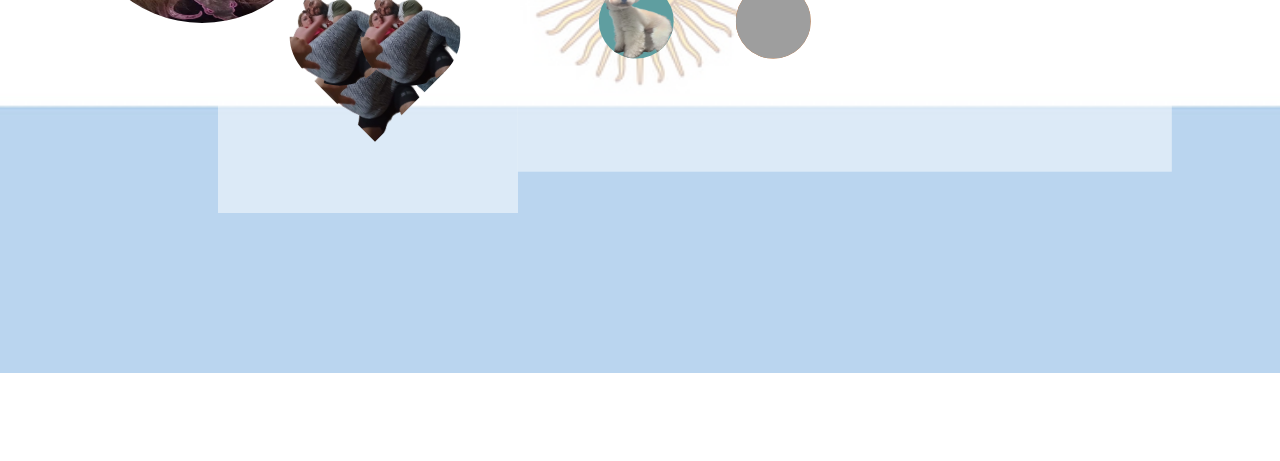
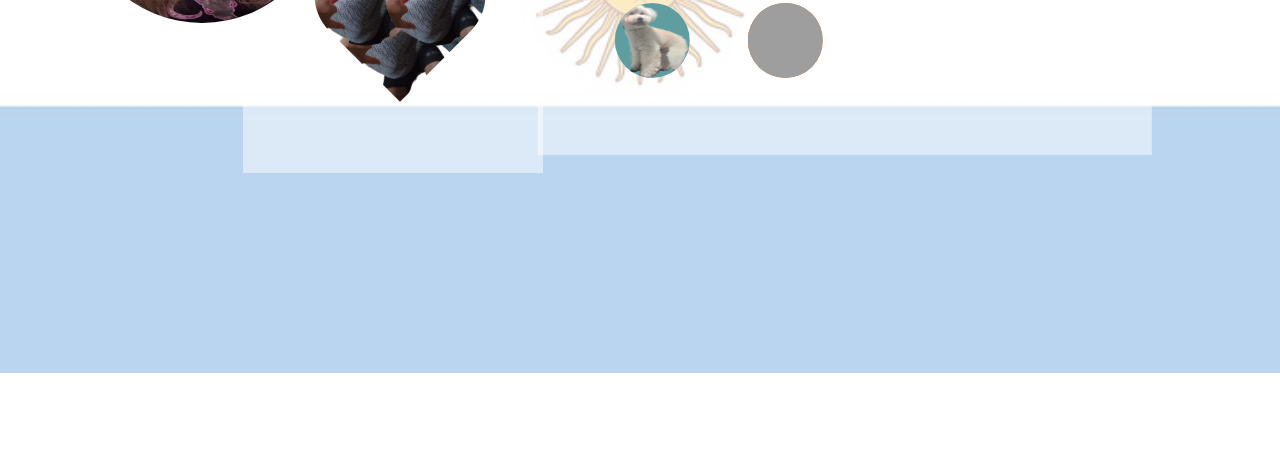
Before and after one commit to LuisCruzVega/Proyecto-final-de-la-fansite-de-mi-amiga-Silvia, a plain HTML site: page index.html in a window 1280 px wide. Shown: the part 339-800 px from the top of the page. Drawn offline with Linux system fonts and the light colour scheme; grey boxes are pictures that could not be loaded; a web font is replaced by a local one.

Commit message:
Ultimos cambios

```diff
--- a/css/style.css
+++ b/css/style.css
@@ -3,6 +3,9 @@
     margin: 0px;
     padding: 0px;
     font-family: 'Alkatra', sans-serif;
+    -webkit-box-sizing: border-box;
+    -moz-box-sizing: border-box;
+    box-sizing: border-box;
 }
 
 body{
@@ -10,6 +13,7 @@ body{
     background-repeat: no-repeat;
     background-size: cover;
     background-position: 0px -88px;
+    margin: auto;
 }
 .fadedCover{
     width: 100%;
@@ -125,11 +129,11 @@ span{
 }
 .heart {
     position: relative;
-    left: 17%;
+    left: 19%;
     width: 300px;
     height: 300px;
     background-color: rgba(255, 255, 255, 0.5);
-    top: 14%;
+    top: 9%;
 }
 .newPartner{
     width: 100%;
```
Also changed, not shown: img/facebook.png (added), img/whatsapp.png (added). Lines whose indentation alone changed are shown as unchanged.
